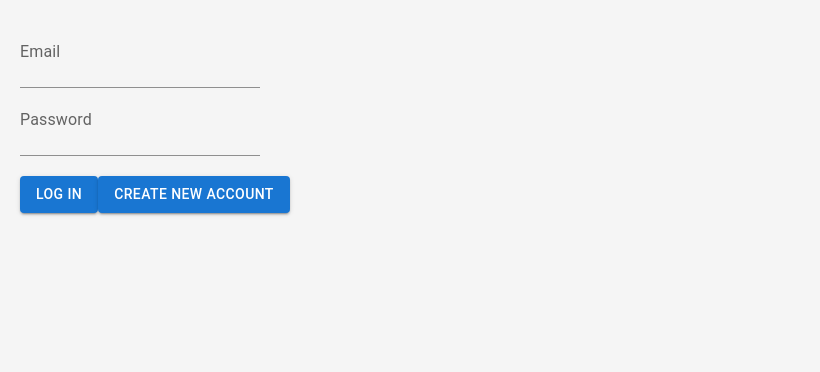
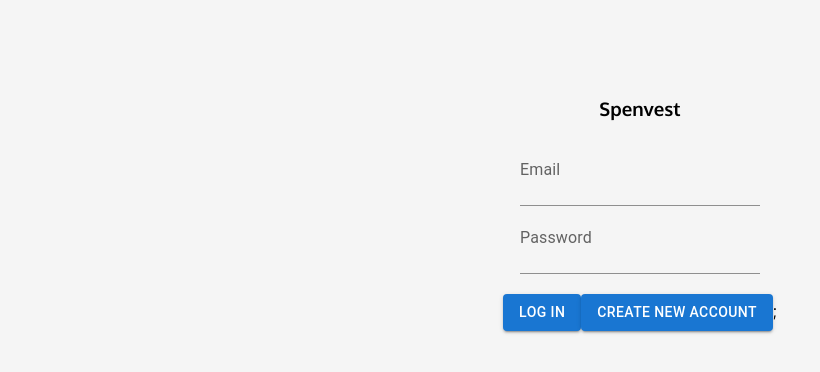
Before and after one commit to yeosrs/Spenvest, a React (Create React App) app in the folder frontend/: page / in a window 1280 px wide. Shown: the top 372 px of the page, without its empty margins (0-820 px from the left). Built offline with nearby package versions, Linux system fonts and the light colour scheme.

Commit message:
Basic CSS

```diff
--- a/frontend/src/App.js
+++ b/frontend/src/App.js
@@ -7,11 +7,16 @@ function App() {
   const [email, setEmail] = useState();
 
   if (!token) {
-    return <Login setToken={setToken} setEmail={setEmail} />;
+    return (
+      <div className="page">
+        <h3>Spenvest</h3>
+        <Login setToken={setToken} setEmail={setEmail} />;
+      </div>
+    );
   }
 
   return (
-    <div>
+    <div className="page">
       <ExpenseList token={token} email={email} />
     </div>
   );
--- a/frontend/src/Components/ExpenseCard.js
+++ b/frontend/src/Components/ExpenseCard.js
@@ -26,7 +26,9 @@ const style = {
 function ExpenseCard(props) {
   const [open, setOpen] = useState(false);
   const handleOpen = () => setOpen(true);
-  const handleClose = () => setOpen(false);
+  const handleClose = () => {
+    setOpen(false);
+  };
 
   const deleteTransaction = async () => {
     let res = null;
@@ -46,7 +48,7 @@ function ExpenseCard(props) {
         <CardContent>
           <Typography variant="body2">
             Item: {props.display.product_name} <br />
-            Quantity: {props.quantity}
+            Quantity: {props.display.quantity}
             <br />
             Price: {props.display.unit_price}
             <br />
--- a/frontend/src/Components/ExpenseList.js
+++ b/frontend/src/Components/ExpenseList.js
@@ -36,7 +36,11 @@ const ExpenseList = (props) => {
   };
 
   let display = cards.map((ele, index) => {
-    return <ExpenseCard display={ele} key={index} token={props.token} />;
+    return (
+      <div>
+        <ExpenseCard display={ele} key={index} token={props.token} />
+      </div>
+    );
   });
   return (
     <>
--- a/frontend/src/index.css
+++ b/frontend/src/index.css
@@ -25,3 +25,11 @@ div {
   justify-content: center;
   align-items: center;
 }
+
+.page {
+  margin: 3rem auto;
+  text-align: center;
+  display: block;
+  justify-content: center;
+  align-items: center;
+}
```
